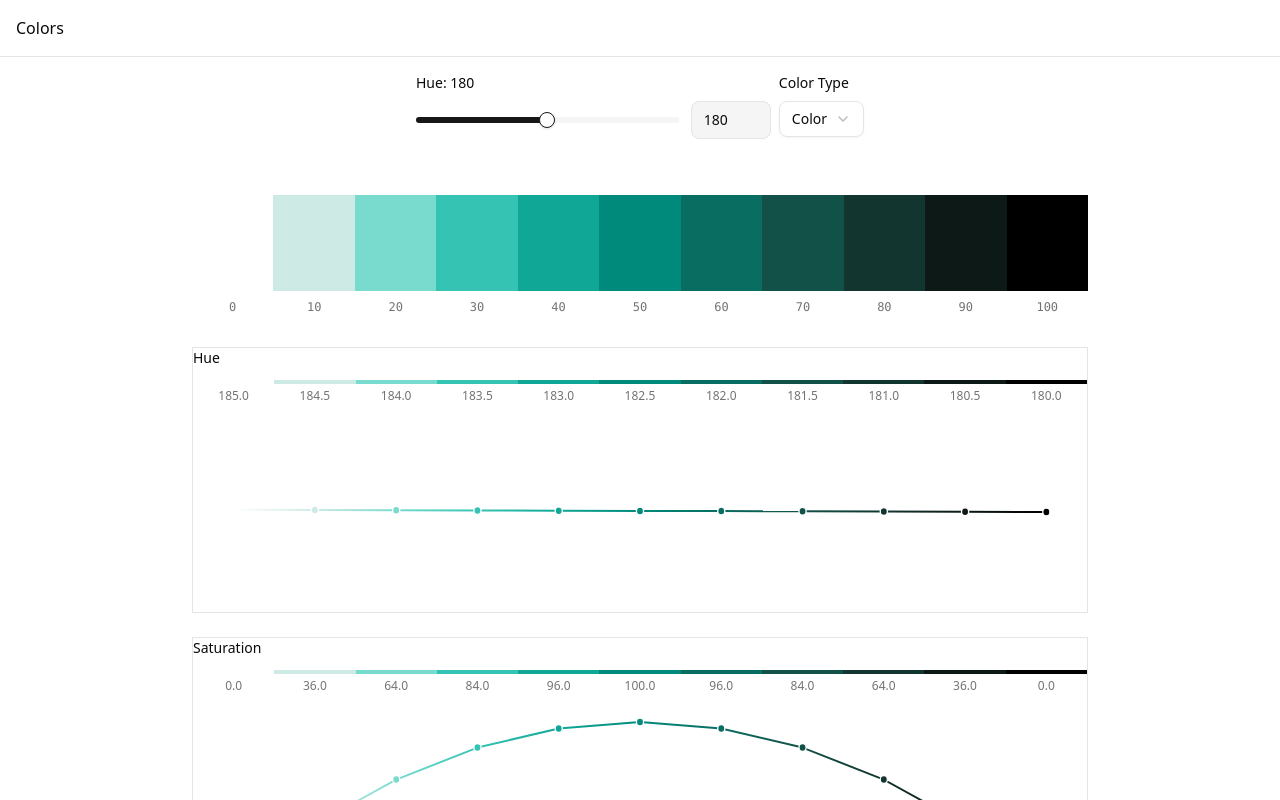
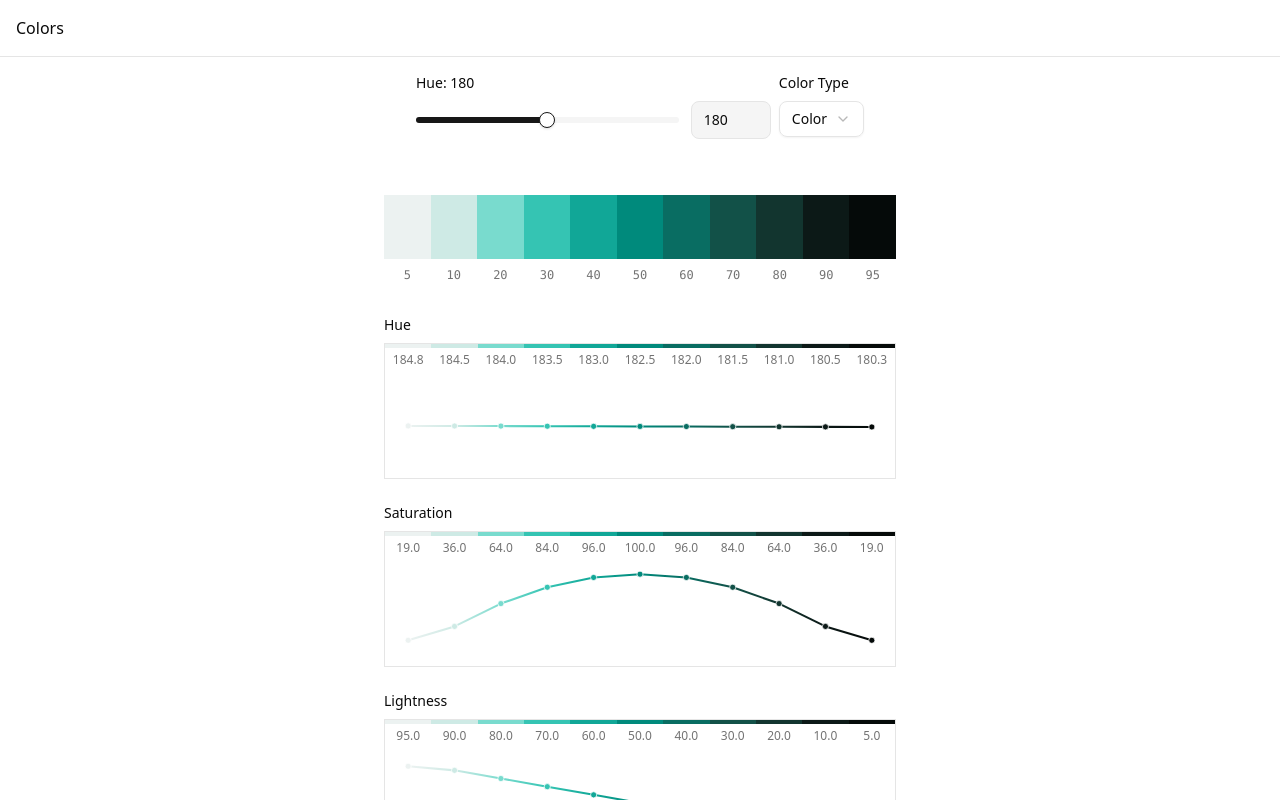
Before and after one commit to acyhuang/colors, a React (Vite) app: page / in a window 1280 px wide. Shown: the top 800 px of the page. Built offline with nearby package versions, Linux system fonts and the light colour scheme.

Commit message:
better graphs

```diff
--- a/src/App.tsx
+++ b/src/App.tsx
@@ -73,9 +73,10 @@ function App() {
           </div>
         </div>
 
+        <div className="max-w-lg mx-auto space-y-8">
 
           {/* Color Palette */}
-        <div className="w-full max-w-4xl mx-auto">
+          <div className="w-full">
             <div className="flex w-full">
               {palette.map((color) => (
                 <div
@@ -84,7 +85,7 @@ function App() {
                   style={{ flex: '1 1 0' }}
                 >
                   <div
-                  className="h-24"
+                    className="h-16"
                     style={{
                       backgroundColor: color.hex,
                       width: '100%',
@@ -100,6 +101,7 @@ function App() {
 
           {/* Color Dimension Graphs */}
           <ColorDimensionGraphs palette={palette} />
+        </div>
 
       </div>
       {/* Attribution */}
--- a/src/components/ColorDimensionGraphs.tsx
+++ b/src/components/ColorDimensionGraphs.tsx
@@ -79,8 +79,6 @@ function GraphSVG({ chartData, palette, dimension, domain }: GraphSVGProps) {
     <svg
       viewBox={`0 0 ${WIDTH} ${HEIGHT}`}
       className="w-full"
-      preserveAspectRatio="none"
-      style={{ height: '200px' }}
     >
       <defs>
         {/* Define gradients for line segments */}
@@ -110,7 +108,7 @@ function GraphSVG({ chartData, palette, dimension, domain }: GraphSVGProps) {
             x2={nextPoint.x}
             y2={nextPoint.y}
             stroke={`url(#grad-${dimension}-${idx})`}
-            strokeWidth={2}
+            strokeWidth={4}
           />
         )
       })}
@@ -121,7 +119,7 @@ function GraphSVG({ chartData, palette, dimension, domain }: GraphSVGProps) {
           key={`dot-${idx}`}
           cx={point.x}
           cy={point.y}
-          r={4}
+          r={6}
           fill={point.hex}
           stroke="#fff"
           strokeWidth={1.5}
@@ -131,7 +129,7 @@ function GraphSVG({ chartData, palette, dimension, domain }: GraphSVGProps) {
   )
 }
 
-interface SingleGraphProps {
+interface GraphProps {
   title: string
   dimension: Dimension
   palette: PaletteColor[]
@@ -139,18 +137,19 @@ interface SingleGraphProps {
   domain: [number, number]
 }
 
-function SingleGraph({
+function Graph({
   title,
   dimension,
   palette,
   chartData,
   domain,
-}: SingleGraphProps) {
+}: GraphProps) {
   return (
-    <div className="border border-border bg-card">
+    <div className="bg-card">
       {/* Title */}
-      <h3 className="text-sm font-medium mb-3">{title}</h3>
+      <h3 className="text-sm font-medium mb-2">{title}</h3>
 
+      <div className="border border-border">
         {/* Color Bar */}
         <div className="flex w-full mb-1">
           {palette.map((color, idx) => (
@@ -189,6 +188,8 @@ function SingleGraph({
           domain={domain}
         />
       </div>
+    </div>
+
   )
 }
 
@@ -196,9 +197,9 @@ export function ColorDimensionGraphs({ palette }: ColorDimensionGraphsProps) {
   const chartData = transformPaletteToChartData(palette)
 
   return (
-    <div className="w-full max-w-4xl mx-auto space-y-6">
+    <div className="space-y-6">
       {/* Hue Graph */}
-      <SingleGraph
+      <Graph
         title="Hue"
         dimension="hue"
         palette={palette}
@@ -207,7 +208,7 @@ export function ColorDimensionGraphs({ palette }: ColorDimensionGraphsProps) {
       />
 
       {/* Saturation Graph */}
-      <SingleGraph
+      <Graph
         title="Saturation"
         dimension="saturation"
         palette={palette}
@@ -216,7 +217,7 @@ export function ColorDimensionGraphs({ palette }: ColorDimensionGraphsProps) {
       />
 
       {/* Lightness Graph */}
-      <SingleGraph
+      <Graph
         title="Lightness"
         dimension="lightness"
         palette={palette}
--- a/src/lib/colorPalette.ts
+++ b/src/lib/colorPalette.ts
@@ -19,7 +19,7 @@ export interface PaletteColor {
 /**
  * Calculate hue for a given scale value
  *
- * For neutrals: Returns constant hue of 250 (purplish gray)
+ * For neutrals: Returns constant hue
  * For colors: Returns H_base + 5 * (1 - n) to account for Bezold–Brücke shift
  *
  * @param baseHue - Base hue value (0-360)
@@ -69,14 +69,14 @@ function calculateLightness(n: number): number {
 /**
  * Generate a 10-step color palette based on a base hue and color type
  *
- * Creates colors at scale numbers: 0, 10, 20, 30, 40, 50, 60, 70, 80, 90, 100
+ * Creates colors at scale numbers: 5, 10, 20, 30, 40, 50, 60, 70, 80, 90, 95
  *
  * @param baseHue - Base hue value (0-360)
  * @param colorType - Whether to generate a 'neutral' or 'color' palette
  * @returns Array of 11 PaletteColor objects
  */
 export function generatePalette(baseHue: number, colorType: ColorType): PaletteColor[] {
-  const scales = [0, 10, 20, 30, 40, 50, 60, 70, 80, 90, 100]
+  const scales = [5, 10, 20, 30, 40, 50, 60, 70, 80, 90, 95]
   const isNeutral = colorType === 'neutral'
 
   return scales.map(scale => {
```
Lines whose indentation alone changed are shown as unchanged.
